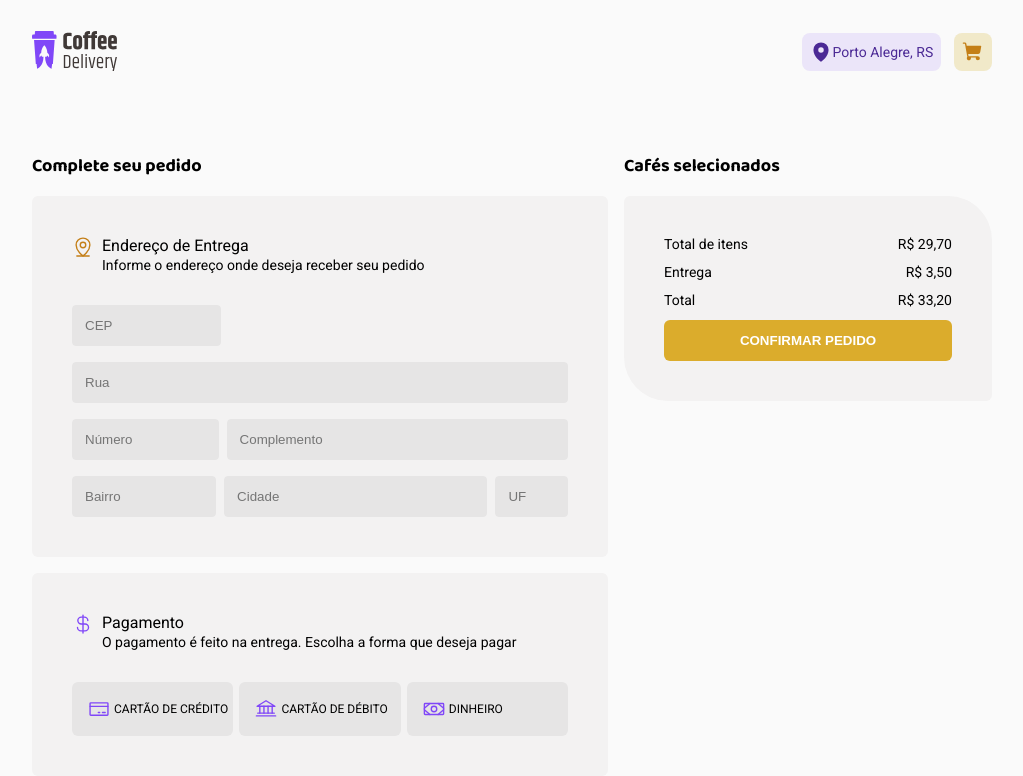
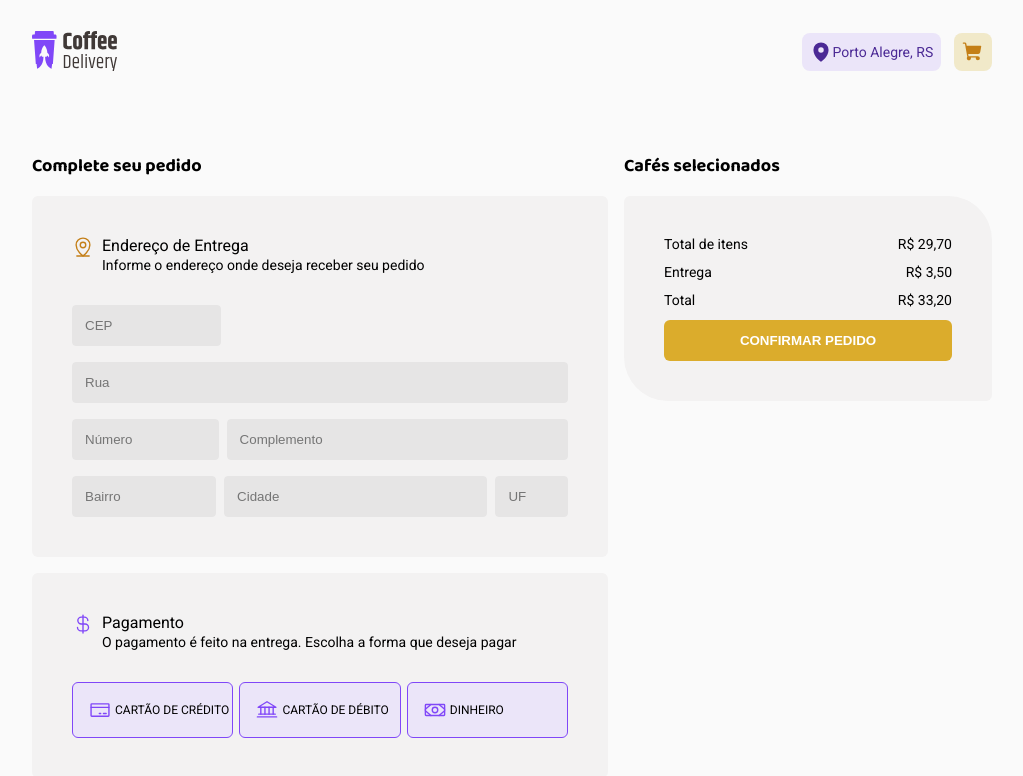
Before and after one commit to tsxfabio/ignite-coffee-delivery, a React (Vite) app: page /carrinho in a window 1280 px wide. Shown: the top 776 px of the page, without its empty margins (128-1151 px from the left). Built offline with nearby package versions, Linux system fonts and the light colour scheme.

Commit message:
att metodos de pagamentos

```diff
--- a/src/pages/Carrinho/carrinho.index.tsx
+++ b/src/pages/Carrinho/carrinho.index.tsx
@@ -5,11 +5,28 @@ import {
   MapPinLine,
   Money,
 } from 'phosphor-react'
+import { useState } from 'react'
 import { Titles } from '../../components/Titles/Titles.index'
 import { PageContainer } from './carrinho.styles'
 import { FormEndereco } from './FormEndereco/FormEndereco.index'
 
+interface Pagamentos {
+  credito: boolean
+  debito: boolean
+  dinheiro: boolean
+}
+
 export function Carrinho() {
+  const [isActive, setActive] = useState<Pagamentos>({
+    credito: false,
+    debito: false,
+    dinheiro: false,
+  })
+
+  function toggleClass() {
+    console.log(isActive)
+  }
+
   return (
     <PageContainer>
       <div className="dadosPedido">
@@ -35,18 +52,27 @@ export function Carrinho() {
             </div>
           </div>
           <div className="cardMetodosPagamento">
-            <div>
+            <button
+              onClick={toggleClass}
+              className={isActive ? 'active' : undefined}
+            >
               <CreditCard size={22} className="iconsPagamento" />
               <span>Cartão de Crédito</span>
-            </div>
-            <div>
+            </button>
+            <button
+              onClick={toggleClass}
+              className={isActive ? 'active' : undefined}
+            >
               <Bank size={22} className="iconsPagamento" />
               <span>Cartão de Débito</span>
-            </div>
-            <div>
+            </button>
+            <button
+              onClick={toggleClass}
+              className={isActive ? 'active' : undefined}
+            >
               <Money size={22} className="iconsPagamento" />
               <span>Dinheiro</span>
-            </div>
+            </button>
           </div>
         </div>
       </div>
--- a/src/pages/Carrinho/carrinho.styles.ts
+++ b/src/pages/Carrinho/carrinho.styles.ts
@@ -87,7 +87,7 @@ export const PageContainer = styled.main`
         flex-direction: row;
         justify-content: space-between;
 
-        div {
+        button {
           display: flex;
           flex-direction: row;
           justify-content: start;
@@ -96,12 +96,21 @@ export const PageContainer = styled.main`
           width: 32.5%;
           gap: 0.25rem;
           border-radius: 6px;
+          border: 1px solid transparent;
           padding: 1rem 0 1rem 1rem;
 
           font-size: 0.75rem;
           font-family: 'Roboto', sans-serif;
           text-transform: uppercase;
+          cursor: pointer;
           background-color: ${(props) => props.theme['gray-300']};
+          transition: all 0.1s ease-in-out;
+
+          :hover,
+          &.active {
+            border: 1px solid ${(props) => props.theme['purple-500']};
+            background: ${(props) => props.theme['purple-100']};
+          }
         }
 
         .iconsPagamento {
```
